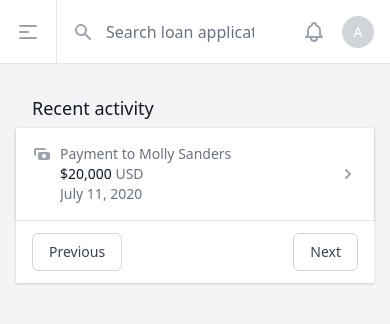
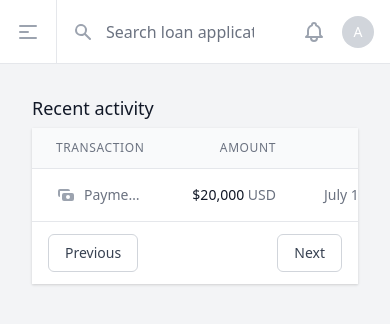
Before and after one commit to itschrislow/credit-plus, a Next.js app: page /dashboard/applications in a window 390 px wide. Shown: the top 324 px of the page. Built offline with nearby package versions, Linux system fonts and the light colour scheme.

Commit message:
remove responsiveness

```diff
--- a/pages/dashboard/applications.jsx
+++ b/pages/dashboard/applications.jsx
@@ -29,54 +29,6 @@ const Applications = () => {
         Recent activity
       </h2>
 
-      {/* Activity list (smallest breakpoint only) */}
-      <div className="shadow sm:hidden">
-        <ul className="mt-2 divide-y divide-gray-200 overflow-hidden shadow sm:hidden">
-          {transactions.map((transaction) => (
-            <li key={transaction.id}>
-              <a href={transaction.href} className="block px-4 py-4 bg-white hover:bg-gray-50">
-                <span className="flex items-center space-x-4">
-                  <span className="flex-1 flex space-x-2 truncate">
-                    <CashIcon className="flex-shrink-0 h-5 w-5 text-gray-400" aria-hidden="true" />
-                    <span className="flex flex-col text-gray-500 text-sm truncate">
-                      <span className="truncate">{transaction.name}</span>
-                      <span>
-                        <span className="text-gray-900 font-medium">{transaction.amount}</span>{' '}
-                        {transaction.currency}
-                      </span>
-                      <time dateTime={transaction.datetime}>{transaction.date}</time>
-                    </span>
-                  </span>
-                  <ChevronRightIcon className="flex-shrink-0 h-5 w-5 text-gray-400" aria-hidden="true" />
-                </span>
-              </a>
-            </li>
-          ))}
-        </ul>
-
-        <nav
-          className="bg-white px-4 py-3 flex items-center justify-between border-t border-gray-200"
-          aria-label="Pagination"
-        >
-          <div className="flex-1 flex justify-between">
-            <a
-              href="#"
-              className="relative inline-flex items-center px-4 py-2 border border-gray-300 text-sm font-medium rounded-md text-gray-700 bg-white hover:text-gray-500"
-            >
-              Previous
-                  </a>
-            <a
-              href="#"
-              className="ml-3 relative inline-flex items-center px-4 py-2 border border-gray-300 text-sm font-medium rounded-md text-gray-700 bg-white hover:text-gray-500"
-            >
-              Next
-                  </a>
-          </div>
-        </nav>
-      </div>
-
-      {/* Activity table (small breakpoint and up) */}
-      <div className="hidden sm:block">
       <div className="max-w-6xl mx-auto px-4 sm:px-6 lg:px-8">
         <div className="flex flex-col mt-2">
           <div className="align-middle min-w-full overflow-x-auto shadow overflow-hidden sm:rounded-lg">
@@ -161,7 +113,6 @@ const Applications = () => {
           </div>
         </div>
       </div>
-      </div>
     </>
   )
 }
```
Lines whose indentation alone changed are shown as unchanged.
